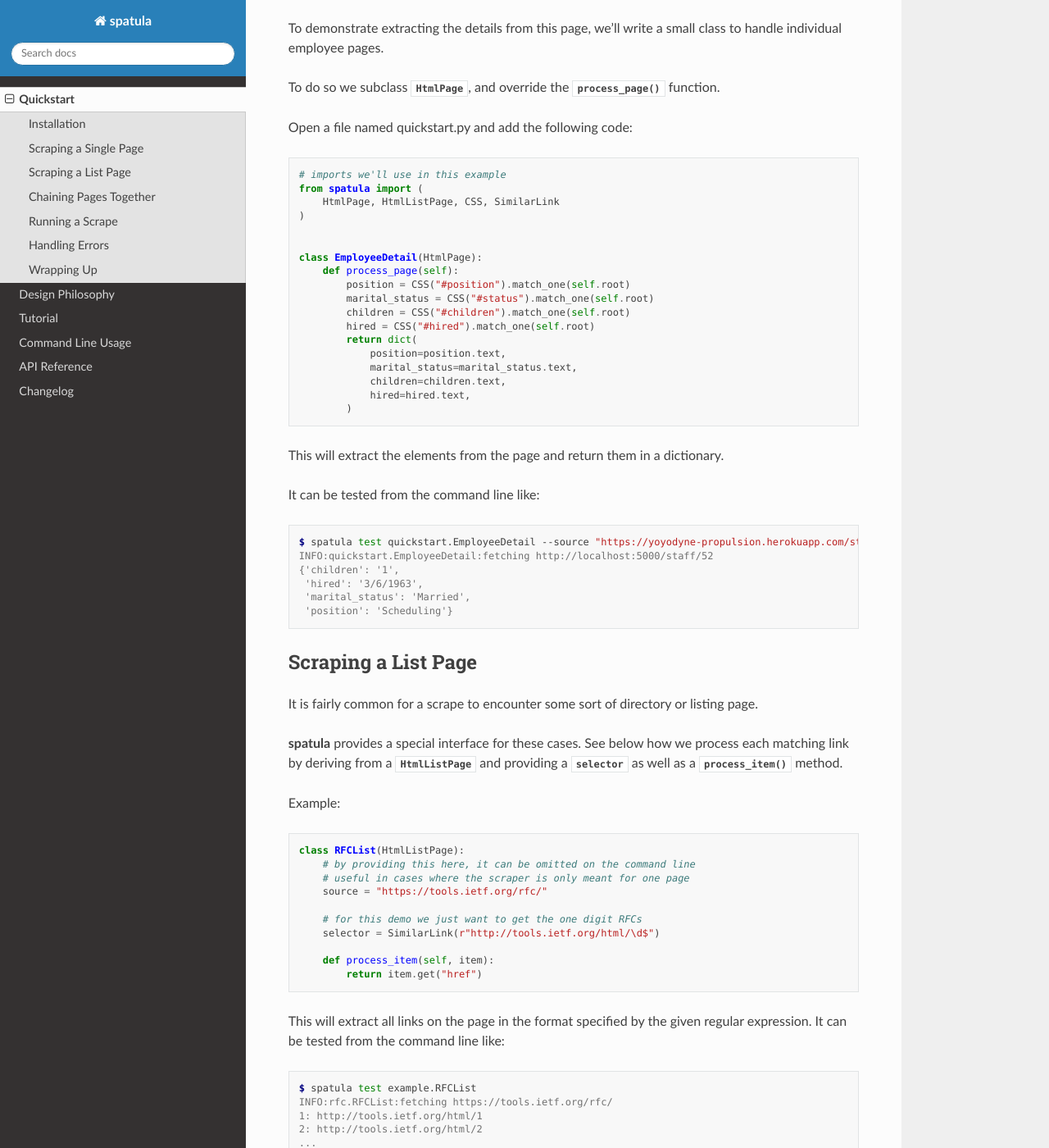
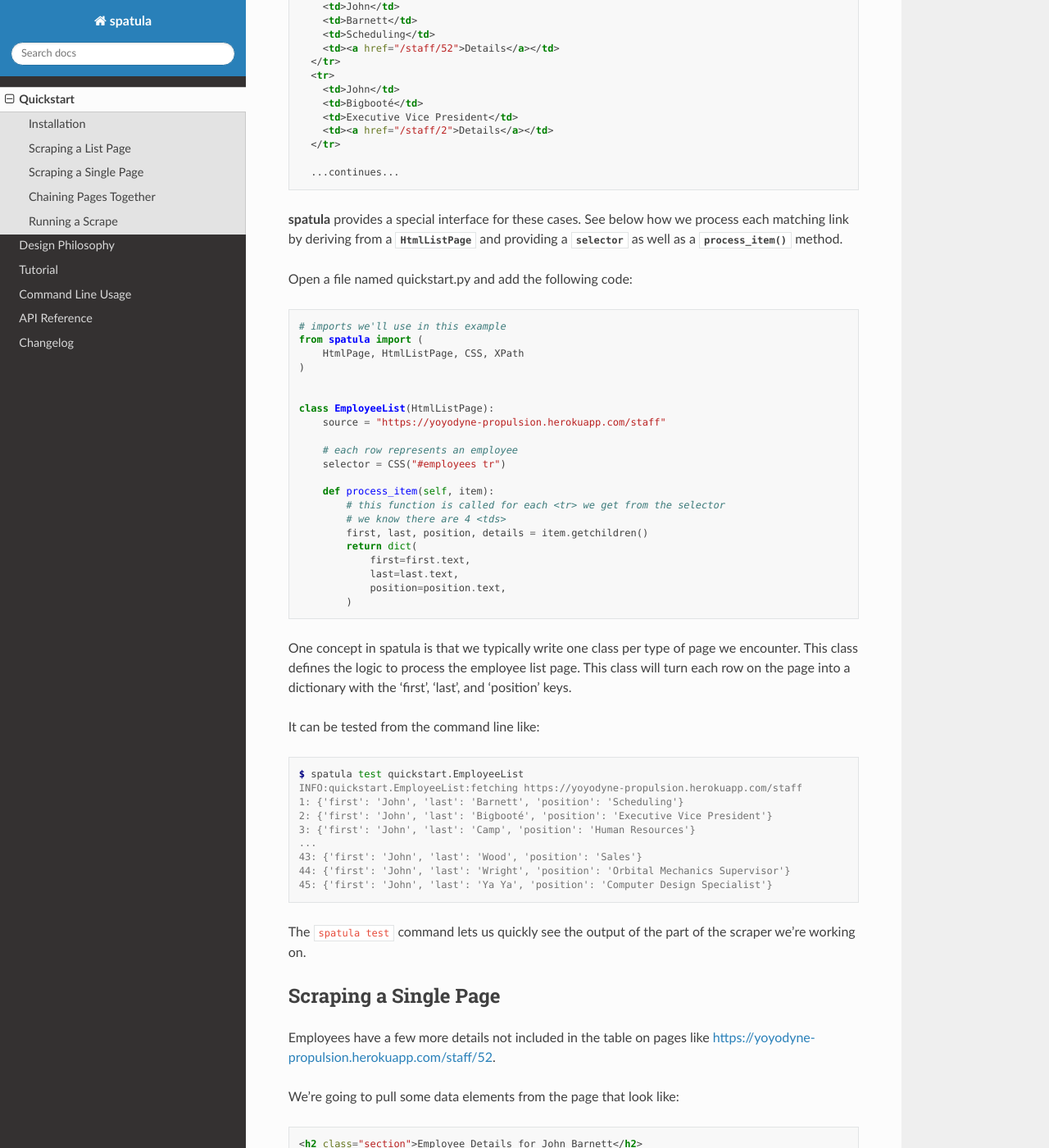
Before and after one commit to jamesturk/spatula, a Sphinx documentation site: the page built from docs/quickstart.rst, in a window 1280 px wide and 1400 px high, scrolled down 1011 px. Shown: the whole window at 82% size. Built offline with Sphinx 7.4.7 and the Read the Docs theme 2.0.0, drawn with Linux system fonts in a browser that asks for light colours; some of the changed text lies outside the part shown.

Commit message:
quickstart yoyodyne

```diff
--- a/docs/quickstart.rst
+++ b/docs/quickstart.rst
@@ -1,7 +1,8 @@
 Quickstart
 ==========
 
-This guide contains quick examples of how you could scrape a small list of employees of the fictional `Yoyodyne Propulsion Systems <https://yoyodyne-propulsion.herokuapp.com/>`_, a site developed for demonstrating web scraping.  This will give you an idea of what it looks like to write a scraper using **spatula**.
+This guide contains quick examples of how you could scrape a small list of employees of the fictional `Yoyodyne Propulsion Systems <https://yoyodyne-propulsion.herokuapp.com/>`_, a site developed for demonstrating web scraping.
+This will give you an idea of what it looks like to write a scraper using **spatula**.
 
 You can skip ahead if you want to read about **spatula**'s :ref:`Design Philosophy`,
 or check out the Full :ref:`Tutorial` or :ref:`API Reference`.
@@ -18,10 +19,96 @@ or::
   pip install spatula
 
 
+Scraping a List Page
+--------------------
+
+It is fairly common for a scrape to begin on some sort of directory or listing page.
+
+We'll start by scraping the staff list on https://yoyodyne-propulsion.herokuapp.com/staff
+
+This page has a fairly simple HTML table with four columns:
+
+.. code-block:: html
+
+  <table id="employees">
+    <thead>
+      <tr>
+        <th>First Name</th>
+        <th>Last Name</th>
+        <th>Position Name</th>
+        <th>&nbsp;</th>
+      </tr>
+    </thead>
+    <tbody>
+    <tr>
+      <td>John</td>
+      <td>Barnett</td>
+      <td>Scheduling</td>
+      <td><a href="/staff/52">Details</a></td>
+    </tr>
+    <tr>
+      <td>John</td>
+      <td>Bigbooté</td>
+      <td>Executive Vice President</td>
+      <td><a href="/staff/2">Details</a></td>
+    </tr>
+
+    ...continues...
+
+
+**spatula** provides a special interface for these cases.
+See below how we process each matching link by deriving from a :py:class:`HtmlListPage` and providing a :py:attr:`selector` as well as a :py:meth:`process_item` method.
+
+Open a file named quickstart.py and add the following code::
+
+  # imports we'll use in this example
+  from spatula import (
+      HtmlPage, HtmlListPage, CSS, XPath
+  )
+
+
+  class EmployeeList(HtmlListPage):
+      source = "https://yoyodyne-propulsion.herokuapp.com/staff"
+
+      # each row represents an employee
+      selector = CSS("#employees tr")
+
+      def process_item(self, item):
+          # this function is called for each <tr> we get from the selector
+          # we know there are 4 <tds>
+          first, last, position, details = item.getchildren()
+          return dict(
+              first=first.text,
+              last=last.text,
+              position=position.text,
+          )
+
+One concept in spatula is that we typically write one class per type of page we encounter.
+This class defines the logic to process the employee list page.
+This class will turn each row on the page into a dictionary with the 'first', 'last', and 'position' keys.
+
+It can be tested from the command line like:
+
+.. code-block:: console
+
+  $ spatula test quickstart.EmployeeList
+  INFO:quickstart.EmployeeList:fetching https://yoyodyne-propulsion.herokuapp.com/staff
+  1: {'first': 'John', 'last': 'Barnett', 'position': 'Scheduling'}
+  2: {'first': 'John', 'last': 'Bigbooté', 'position': 'Executive Vice President'}
+  3: {'first': 'John', 'last': 'Camp', 'position': 'Human Resources'}
+  ...
+  43: {'first': 'John', 'last': 'Wood', 'position': 'Sales'}
+  44: {'first': 'John', 'last': 'Wright', 'position': 'Orbital Mechanics Supervisor'}
+  45: {'first': 'John', 'last': 'Ya Ya', 'position': 'Computer Design Specialist'}
+
+
+The ``spatula test`` command lets us quickly see the output of the part of the scraper we're working on.
+
+
 Scraping a Single Page
 ----------------------
 
-Employees have their details on pages like `this one <https://yoyodyne-propulsion.herokuapp.com/staff/52>`_.
+Employees have a few more details not included in the table on pages like https://yoyodyne-propulsion.herokuapp.com/staff/52.
 
 We're going to pull some data elements from the page that look like:
 
@@ -43,24 +130,18 @@ We're going to pull some data elements from the page that look like:
 
 To demonstrate extracting the details from this page, we'll write a small class to handle individual employee pages.
 
-To do so we subclass :py:class:`HtmlPage`, and override the :py:meth:`process_page` function.
+Whereas before we used :py:class:`HtmlListPage` and overrode :py:meth:`process_item`,
+this time we'll subclass :py:class:`HtmlPage`, and override the :py:meth:`process_page` function.
 
-Open a file named quickstart.py and add the following code::
-
-  # imports we'll use in this example
-  from spatula import (
-      HtmlPage, HtmlListPage, CSS, SimilarLink
-  )
+::
 
 
   class EmployeeDetail(HtmlPage):
       def process_page(self):
-          position = CSS("#position").match_one(self.root)
           marital_status = CSS("#status").match_one(self.root)
           children = CSS("#children").match_one(self.root)
           hired = CSS("#hired").match_one(self.root)
           return dict(
-              position=position.text,
               marital_status=marital_status.text,
               children=children.text,
               hired=hired.text,
@@ -75,137 +156,111 @@ It can be tested from the command line like:
 
   $ spatula test quickstart.EmployeeDetail --source "https://yoyodyne-propulsion.herokuapp.com/staff/52"
   INFO:quickstart.EmployeeDetail:fetching http://localhost:5000/staff/52
-  {'children': '1',
-   'hired': '3/6/1963',
-   'marital_status': 'Married',
-   'position': 'Scheduling'}
+  {'children': '1', 'hired': '3/6/1963', 'marital_status': 'Married'}
 
-
-Scraping a List Page
---------------------
-
-It is fairly common for a scrape to encounter some sort of directory or listing page.
-
-**spatula** provides a special interface for these cases.
-See below how we process each matching link by deriving from a :py:class:`HtmlListPage` and providing a :py:attr:`selector` as well as a :py:meth:`process_item` method.
-
-Example::
-
-
-  class RFCList(HtmlListPage):
-      # by providing this here, it can be omitted on the command line
-      # useful in cases where the scraper is only meant for one page
-      source = "https://tools.ietf.org/rfc/"
-
-      # for this demo we just want to get the one digit RFCs
-      selector = SimilarLink(r"http://tools.ietf.org/html/\d$")
-
-      def process_item(self, item):
-          return item.get("href")
-
-This will extract all links on the page in the format specified by the given regular expression.
-It can be tested from the command line like:
-
-.. code-block:: console
-
-  $ spatula test example.RFCList
-  INFO:rfc.RFCList:fetching https://tools.ietf.org/rfc/
-  1: http://tools.ietf.org/html/1
-  2: http://tools.ietf.org/html/2
-  ...
-  9: http://tools.ietf.org/html/9
+One thing to note is that since we didn't define a single source attribute like we did in :py:class:`EmployeeList`, we need to pass one on the command line with ``--source``.  This lets you quickly try your scraper against multiple variants of a page if desired.
 
 
 Chaining Pages Together
 -----------------------
 
-Notice that :py:class:`RFCList` returns URLs, and we need to instantiate :py:class:`RFC` with a source on the command line.
+Most moderately complex sites will require chaining data together from multiple pages to get a complete object.
 
-We can chain these together by having :py:class:`RFCList` return instances of :py:class:`RFC`,
-which will tell *spatula* more work is needed.
+Let's revisit :py:class:`EmployeeList` and have it return instances of :py:class:`EmployeeDetail`
+to tell **spatula** that more work is needed:
 
 .. code-block:: python
-  :emphasize-lines: 9-10
+  :emphasize-lines: 13,19-20
 
-  class RFCList(HtmlListPage):
-      # by providing this here, it can be omitted on the command line
-      # useful in cases where the scraper is only meant for one page
-      source = "https://tools.ietf.org/rfc/"
+  class EmployeeList(HtmlListPage):
+       # by providing this here, it can be omitted on the command line
+       # useful in cases where the scraper is only meant for one page
+       source = "https://yoyodyne-propulsion.herokuapp.com/staff"
 
-      # for this demo we just want to get the one digit RFCs
-      selector = SimilarLink(r"http://tools.ietf.org/html/\d$")
+       # each row represents an employee
+       selector = CSS("#employees tbody tr")
 
-      def process_item(self, item):
-          return RFC(source=item.get("href"))
+       def process_item(self, item):
+           # this function is called for each <tr> we get from the selector
+           # we know there are 4 <tds>
+           first, last, position, details = item.getchildren()
+           return EmployeeDetail(
+               dict(
+                   first=first.text,
+                   last=last.text,
+                   position=position.text,
+               ),
+               source=XPath("./a/@href").match_one(details),
+           )
+
+
+And we can revisit :py:class:`EmployeeDetail` to tell it to combine the data it collects with the data passed in from the parent page:
+
+.. code-block:: python
+   :emphasize-lines: 12-14
+
+   class EmployeeDetail(HtmlPage):
+       def process_page(self):
+           marital_status = CSS("#status").match_one(self.root)
+           children = CSS("#children").match_one(self.root)
+           hired = CSS("#hired").match_one(self.root)
+           return dict(
+               marital_status=marital_status.text,
+               children=children.text,
+               hired=hired.text,
+               # self.input is the data passed in from the prior scrape,
+               # in this case a dict we can expand here
+               **self.input,
+           )
+
+
 
 Now a run looks like:
 
 .. code-block:: console
 
-  $ spatula test example.RFCList
-  INFO:rfc.RFCList:fetching https://tools.ietf.org/rfc/
-  1: RFC(source=http://tools.ietf.org/html/1)
-  2: RFC(source=http://tools.ietf.org/html/2)
+  $ spatula test quickstart.EmployeeList
+  INFO:quickstart.EmployeeList:fetching http://localhost:5000/staff
+  1: EmployeeDetail(input={'first': 'John', 'last': 'Barnett', 'position': 'Scheduling'} source=http://localhost:5000/staff/52)
+  2: EmployeeDetail(input={'first': 'John', 'last': 'Bigbooté', 'position': 'Executive Vice President'} source=http://localhost:5000/staff/2)
   ...
-  9: RFC(source=http://tools.ietf.org/html/9)
+  44: EmployeeDetail(input={'first': 'John', 'last': 'Wright', 'position': 'Orbital Mechanics Supervisor'} source=http://localhost:5000/staff/100)
+  45: EmployeeDetail(input={'first': 'John', 'last': 'Ya Ya', 'position': 'Computer Design Specialist'} source=http://localhost:5000/staff/101)
 
 
-By default, ``spatula test`` just shows the result of the page you're working on.
+By default, ``spatula test`` just shows the result of the page you're working on, but you can see that it is now returning page objects with the data and a ``source`` set.
+
 
 Running a Scrape
 ----------------
 
-Now that we're happy with our individual pages, we might want to have the data output to disk.
+Now that we're happy with our individual page scrapers, we can run the full scrape and write the data to disk.
 
 For this we use the ``spatula scrape`` command:
 
 .. code-block:: console
 
-  $ spatula scrape example.RFCList
-  INFO:rfc.RFCList:fetching https://tools.ietf.org/rfc/
-  INFO:rfc.RFC:fetching http://tools.ietf.org/html/1
-  INFO:rfc.RFC:fetching http://tools.ietf.org/html/2
+  $ spatula scrape quickstart.EmployeeList
+  INFO:quickstart.EmployeeList:fetching http://localhost:5000/staff
+  INFO:quickstart.EmployeeDetail:fetching http://localhost:5000/staff/52
+  INFO:quickstart.EmployeeDetail:fetching http://localhost:5000/staff/2
   ...
-  scrapelib.HTTPError: 404 while retrieving https://tools.ietf.org/html/8
+  INFO:quickstart.EmployeeDetail:fetching http://localhost:5000/staff/100
+  INFO:quickstart.EmployeeDetail:fetching http://localhost:5000/staff/101
+  success: wrote 45 objects to _scrapes/2021-06-03/001
 
-Oops, a bad link!
+And now our scraped data is on disk, ready for you to use!
 
-Handling Errors
----------------
+If you look at a data file you'll see that it has the full data for an individual::
 
-In this case, the site has a bad link.
+  {
+    "marital_status": "Single",
+    "children": "0",
+    "hired": "9/9/1963",
+    "first": "John",
+    "last": "Omar",
+    "position": "Imports & Exports"
+  }
 
-We need to tell spatula that it is OK to skip an item that has a bad link.
-
-We'll add to :py:class:`RFC`:
-
-.. code-block:: python
-  :emphasize-lines: 4-6
-
-  class RFC(HtmlPage):
-    ...
-
-    def process_error_response(self, exception):
-        # self.logger is configured for you already on all Page classes
-        self.logger.warning(f"skipping {self.source.url}")
-
-Wrapping Up
------------
-
-Let's try to run the scrape again:
-
-.. code-block:: console
-
-  $ spatula scrape example.rfc_details
-  ...
-  INFO:rfc.RFC:fetching http://tools.ietf.org/html/8
-  WARNING:rfc.RFC:skipping http://tools.ietf.org/html/8
-  INFO:rfc.RFC:fetching http://tools.ietf.org/html/9
-  WARNING:rfc.RFC:skipping http://tools.ietf.org/html/9
-  success: wrote 7 objects to _scrapes/2021-02-01/001
-
-
-And now our scraped data is on disk, ready for you to use.
-
-You might want to read a bit more about **spatula**'s :ref:`Design Philosophy`,
+Now that you've seen the basics, you might want to read a bit more about **spatula**'s :ref:`Design Philosophy`,
 or check out the :ref:`Tutorial` or :ref:`API Reference`.
```
